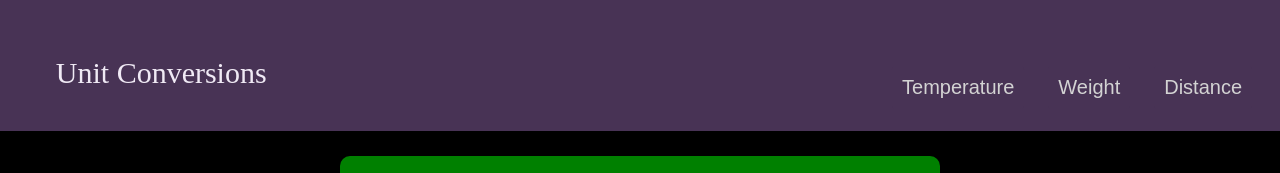
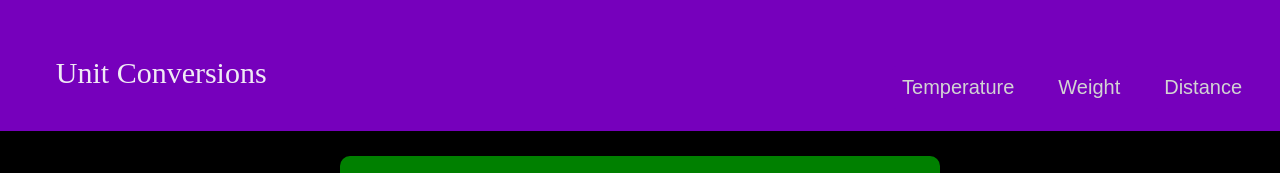
Before and after one commit to m3tal10/Unit-Conversion, a plain HTML site: page index.html in a window 1280 px wide. Shown: the top 173 px of the page. Drawn offline with Linux system fonts and the light colour scheme.

Commit message:
Update style.css

```diff
--- a/style.css
+++ b/style.css
@@ -10,7 +10,7 @@ background-color: black;
 /* Home section  which has the app name and nav bar. The styling is applied by id */
 
 #home {
-    background-color:  #483355;
+    background-color:  #7600bc;
     padding-bottom: 1cm;
     margin-left:-1cm;
     margin-right:-1cm;
@@ -38,7 +38,7 @@ background-color: black;
 /* Navigation Bar Buttons */
   .topmenu {
     color: lightgray;
-    background-color:   #483355;
+    background-color:   #7600bc;
     margin: 10px;
     padding: 10px;
     font-size: 20px;
```
